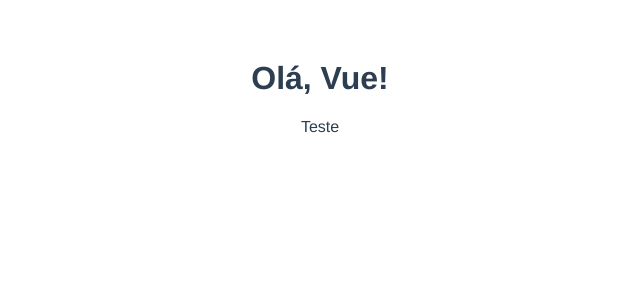
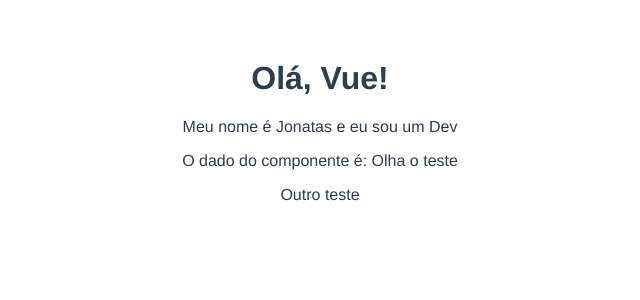
Before and after one commit to Jonatas00/VueLearning, a Vue app in the folder 2projetoVue/: page / in a window 1280 px wide. Shown: the top 300 px of the page, without its empty margins (320-960 px from the left). Built offline with nearby package versions, Linux system fonts and the light colour scheme.

Commit message:
add data()

```diff
--- a/2projetoVue/src/App.vue
+++ b/2projetoVue/src/App.vue
@@ -1,6 +1,7 @@
 <template>
     <div>
         <componente/>
+        <p>O dado do componente é: {{ testando }}</p>
         <teste/>
     </div>
 </template>
@@ -14,6 +15,11 @@
         components: {
             componente,
             teste
+        },
+        data() {
+            return {
+                testando: "Olha o teste"
+            }
         }
     }
 </script>
--- a/2projetoVue/src/components/componente.vue
+++ b/2projetoVue/src/components/componente.vue
@@ -1,9 +1,18 @@
 <template>
-    <h1>Olá, Vue!</h1>
+    <div>
+        <h1>Olá, Vue!</h1>
+        <p>Meu nome é {{ nome }} e eu sou um {{ profissao }}</p>
+    </div>
 </template>
 
 <script>
     export default {
-        name: 'componente'
+        name: 'componente',
+        data() {
+            return {
+                nome: "Jonatas",
+                profissao: "Dev"
+            }
+        }
     }
 </script>
--- a/2projetoVue/src/components/teste.vue
+++ b/2projetoVue/src/components/teste.vue
@@ -1,9 +1,14 @@
 <template>
-    <p>Teste</p>
+    <p>Outro teste</p>
 </template>
 
 <script>
     export default {
-        name: 'teste'
+        name: 'teste',
+        data () {
+            return {
+                testando: ""
+            }
+        }
     }
 </script>
```
